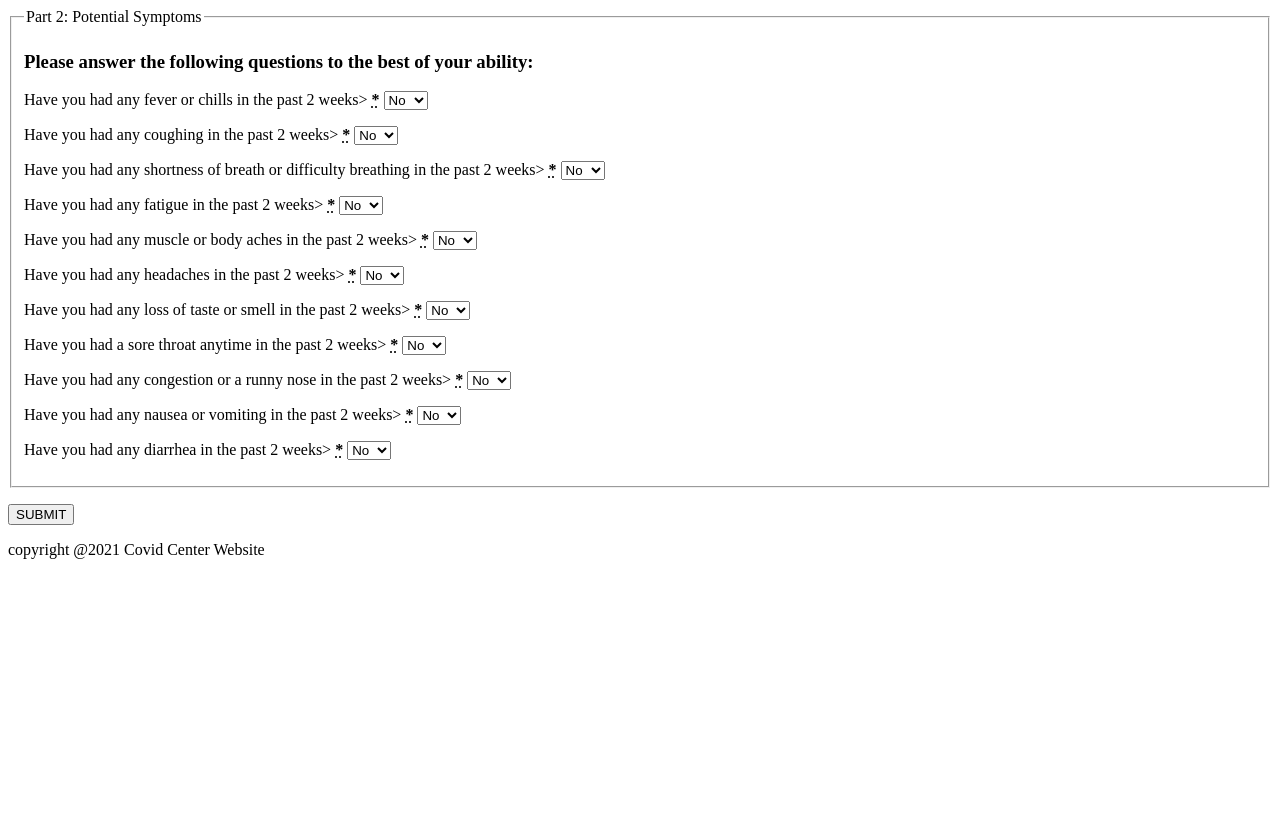
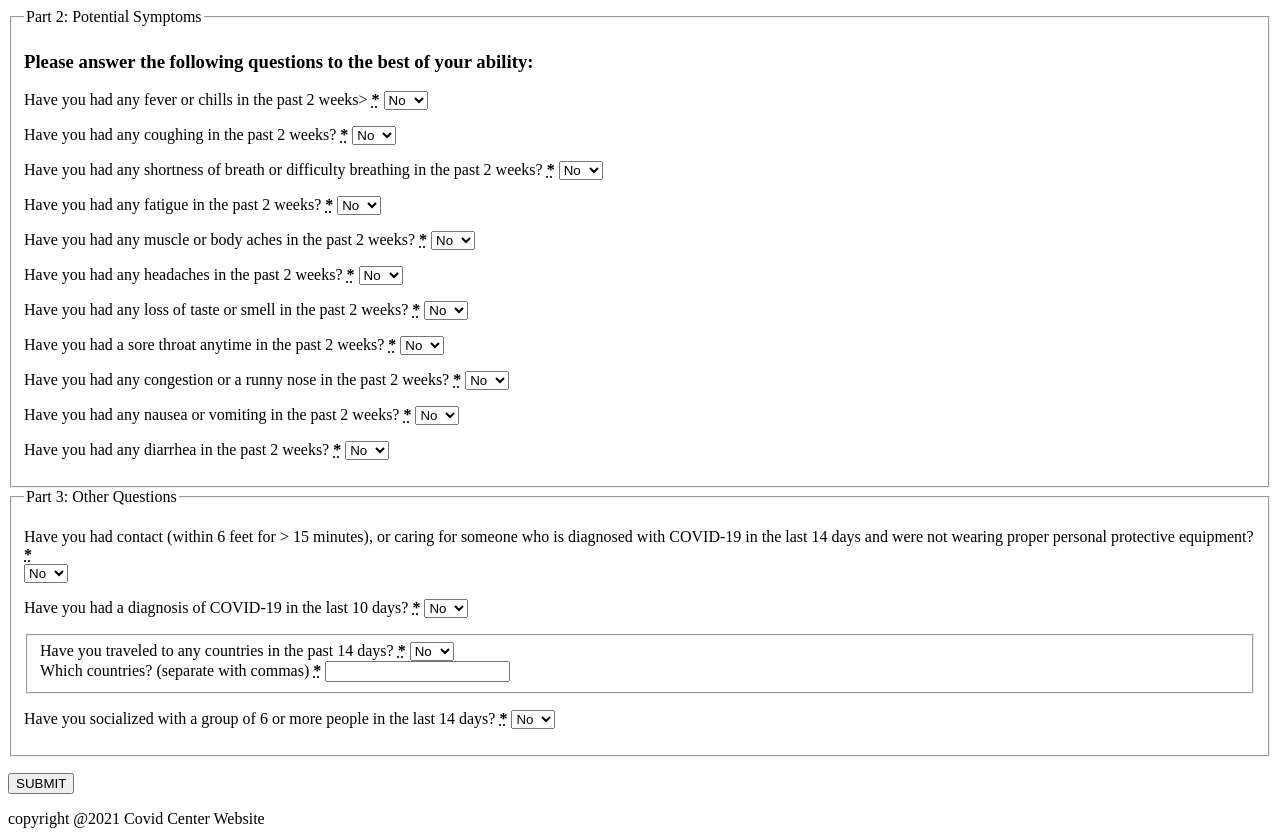
Before and after one commit to akhtara838/webapp_spring2021_covid_center, a plain HTML site: page index.html in a window 1280 px wide. Shown: the part 500-1336 px from the top of the page. Before the commit the page ends 1067 px from the top, so only its background shows below. Drawn offline with Linux system fonts and the light colour scheme.

Commit message:
ninth commit

```diff
--- a/index.html
+++ b/index.html
@@ -79,7 +79,7 @@
 
                 <p>
                     <label for = "dd-cough">
-                        <span>Have you had any coughing in the past 2 weeks></span>
+                        <span>Have you had any coughing in the past 2 weeks?</span>
                         <strong><abbr title="required">*</abbr></strong>
                     </label>
                     <select id ="dd-cough" name = "dd-cough">
@@ -90,7 +90,7 @@
 
                 <p>
                     <label for = "dd-breath">
-                        <span>Have you had any shortness of breath or difficulty breathing in the past 2 weeks></span>
+                        <span>Have you had any shortness of breath or difficulty breathing in the past 2 weeks?</span>
                         <strong><abbr title="required">*</abbr></strong>
                     </label>
                     <select id ="dd-breath" name = "dd-breath">
@@ -101,7 +101,7 @@
 
                 <p>
                     <label for = "dd-fatigue">
-                        <span>Have you had any fatigue in the past 2 weeks></span>
+                        <span>Have you had any fatigue in the past 2 weeks?</span>
                         <strong><abbr title="required">*</abbr></strong>
                     </label>
                     <select id ="dd-fatigue" name = "dd-fatigue">
@@ -112,7 +112,7 @@
 
                 <p>
                     <label for = "dd-muscle">
-                        <span>Have you had any muscle or body aches in the past 2 weeks></span>
+                        <span>Have you had any muscle or body aches in the past 2 weeks?</span>
                         <strong><abbr title="required">*</abbr></strong>
                     </label>
                     <select id ="dd-muscle" name = "dd-muscle">
@@ -123,7 +123,7 @@
 
                 <p>
                     <label for = "dd-headache">
-                        <span>Have you had any headaches in the past 2 weeks></span>
+                        <span>Have you had any headaches in the past 2 weeks?</span>
                         <strong><abbr title="required">*</abbr></strong>
                     </label>
                     <select id ="dd-headache" name = "dd-headache">
@@ -134,7 +134,7 @@
 
                 <p>
                     <label for = "dd-taste">
-                        <span>Have you had any loss of taste or smell in the past 2 weeks></span>
+                        <span>Have you had any loss of taste or smell in the past 2 weeks?</span>
                         <strong><abbr title="required">*</abbr></strong>
                     </label>
                     <select id ="dd-taste" name = "dd-taste">
@@ -145,7 +145,7 @@
 
                 <p>
                     <label for = "dd-throat">
-                        <span>Have you had a sore throat anytime in the past 2 weeks></span>
+                        <span>Have you had a sore throat anytime in the past 2 weeks?</span>
                         <strong><abbr title="required">*</abbr></strong>
                     </label>
                     <select id ="dd-throat" name = "dd-throat">
@@ -156,7 +156,7 @@
 
                 <p>
                     <label for = "dd-congestion">
-                        <span>Have you had any congestion or a runny nose in the past 2 weeks></span>
+                        <span>Have you had any congestion or a runny nose in the past 2 weeks?</span>
                         <strong><abbr title="required">*</abbr></strong>
                     </label>
                     <select id ="dd-congestion" name = "dd-congestion">
@@ -167,7 +167,7 @@
 
                 <p>
                     <label for = "dd-nausea">
-                        <span>Have you had any nausea or vomiting in the past 2 weeks></span>
+                        <span>Have you had any nausea or vomiting in the past 2 weeks?</span>
                         <strong><abbr title="required">*</abbr></strong>
                     </label>
                     <select id ="dd-nausea" name = "dd-nausea">
@@ -178,7 +178,7 @@
 
                 <p>
                     <label for = "dd-diarrhea">
-                        <span>Have you had any diarrhea in the past 2 weeks></span>
+                        <span>Have you had any diarrhea in the past 2 weeks?</span>
                         <strong><abbr title="required">*</abbr></strong>
                     </label>
                     <select id ="dd-diarrhea" name = "dd-diarrhea">
@@ -187,6 +187,62 @@
                     </select>
                 </p>
 
+            </fieldset>
+            <fieldset>
+                <legend>Part 3: Other Questions</legend>
+                <p>
+                    <label for="contact">
+                        <span>Have you had contact (within 6 feet for > 15 minutes), or caring for someone who is diagnosed
+                            with COVID-19 in the last 14 days and were not wearing proper personal protective equipment? </span>
+                        <strong><abbr title="required">*</abbr></strong>
+                        <br>
+                    </label>
+                    <select id ="contact" name = "contact">
+                        <option value = "No" selected>No</option>
+                        <option value = "Yes">Yes</option>
+                    </select>
+                </p>
+
+                <p>
+                    <label for="diagnosis">
+                        <span>Have you had a diagnosis of COVID-19 in the last 10 days? </span>
+                        <strong><abbr title="required">*</abbr></strong>
+                    </label>
+                    <select id ="diagnosis" name = "diagnosis">
+                        <option value = "No" selected>No</option>
+                        <option value = "Yes">Yes</option>
+                    </select>
+                </p>
+
+                <p>
+                        <fieldset>
+                            <label for="country">
+                                <span>Have you traveled to any countries in the past 14 days? </span>
+                                <strong><abbr title="required">*</abbr></strong>
+                            </label>
+                            <select id ="country" name = "country">
+                                <option value = "No" selected>No</option>
+                                <option value = "Yes">Yes</option>
+                            </select>
+                            <br>
+                            <label for = "txtcountry">
+                                <span>Which countries? (separate with commas) </span>
+                                <strong><abbr title="required">*</abbr></strong>
+                            </label>
+                            <input type ="text" id = "txtcountry" name="txtcountry" required>
+                        </fieldset>
+                </p>
+
+                <p>
+                    <label for="socialized">
+                        <span>Have you socialized with a group of 6 or more people in the last 14 days? </span>
+                        <strong><abbr title="required">*</abbr></strong>
+                    </label>
+                    <select id ="socialized" name = "socialized">
+                        <option value = "No" selected>No</option>
+                        <option value = "Yes">Yes</option>
+                    </select>
+                </p>
             </fieldset>
             <p>
                 <button type="submit">SUBMIT</button>
```
